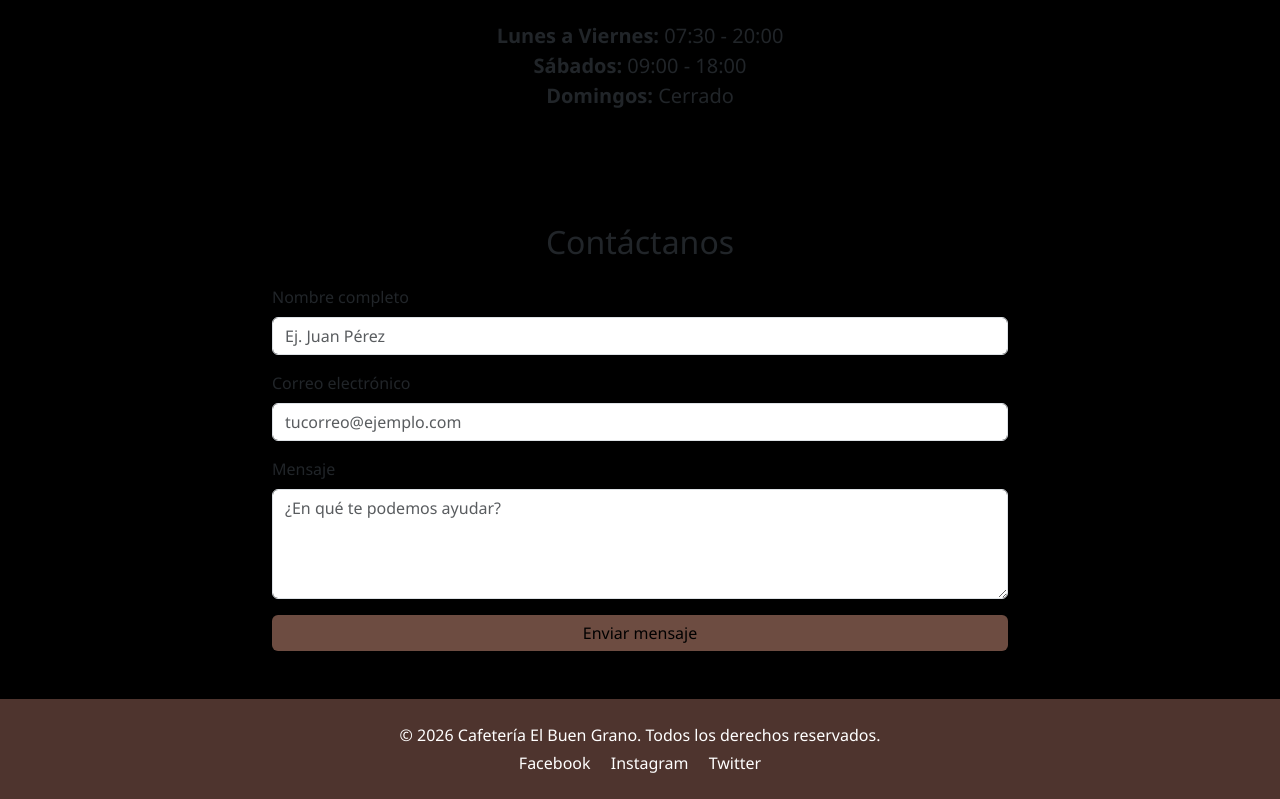
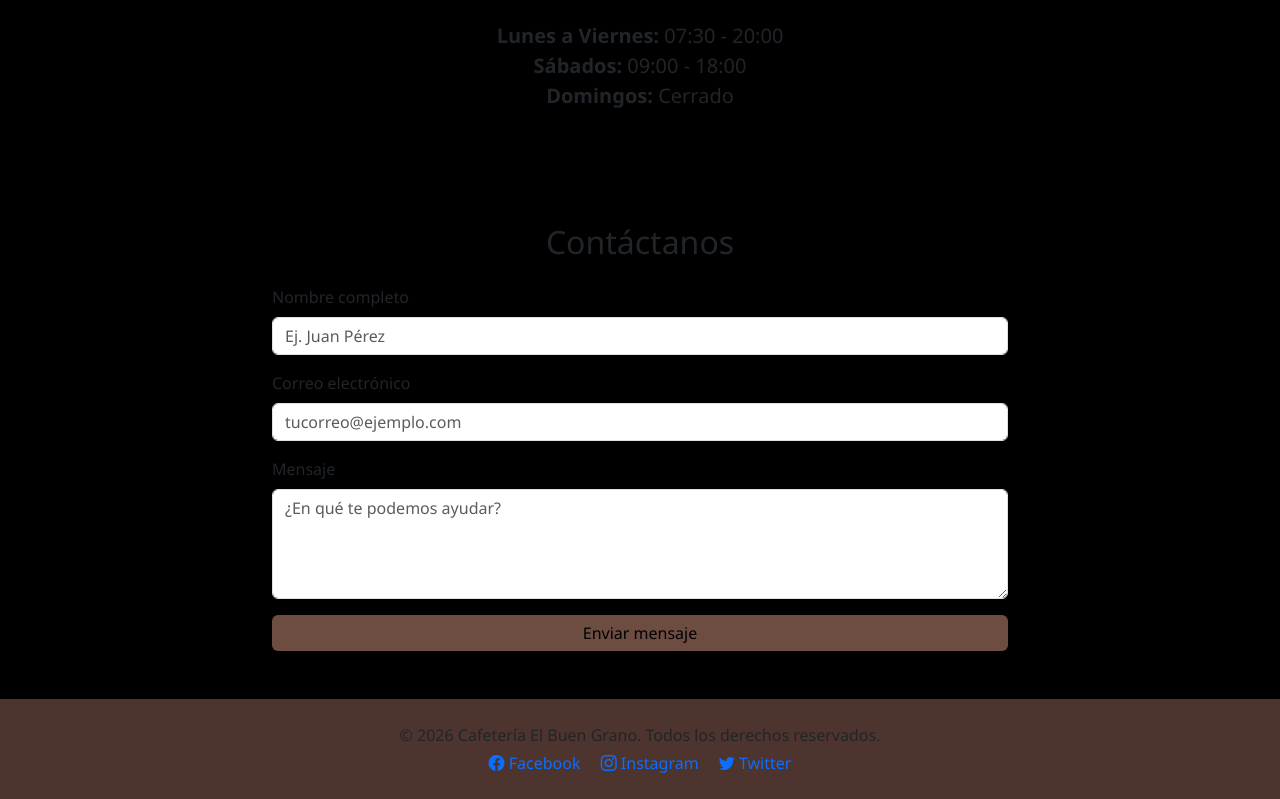
Before and after one commit to MiguelWanderer/Cafeteria-Test, a plain HTML site: page index.html in a window 1280 px wide. Shown: the part 1094-1893 px from the top of the page. Drawn offline with nearby package versions, Linux system fonts and the light colour scheme; files that its build step writes are made by us from their sources.

Commit message:
Correccion del Fotter y Mejora de links a paginas webs

```diff
--- a/index.html
+++ b/index.html
@@ -6,6 +6,8 @@
     <title>Cafetería El Buen Grano</title>
     <link href="https://cdn.jsdelivr.net/npm/bootstrap@5.3.3/dist/css/bootstrap.min.css" rel="stylesheet">
     <link rel="stylesheet" href="style.css">
+    <link rel="stylesheet" href="https://cdn.jsdelivr.net/npm/bootstrap-icons@1.11.3/font/bootstrap-icons.min.css">
+
 </head>
 <body>
     <nav class="navbar navbar-expand-lg navbar-dark bg-dark">
@@ -104,13 +106,13 @@
         </div>
     </section>
 
-    <footer class="bg-coffee text-white text-center py-4">
+    <footer class="bg-coffee text-center py-4">
         <div class="container">
             <p class="mb-1">&copy; 2026 Cafetería El Buen Grano. Todos los derechos reservados.</p>
             <div>
-                <a href="#" class="text-white text-decoration-none me-3">Facebook</a>
-                <a href="#" class="text-white text-decoration-none me-3">Instagram</a>
-                <a href="#" class="text-white text-decoration-none">Twitter</a>
+                <a href="https://www.facebook.com/" class=" text-decoration-none me-3"><i class="bi bi-facebook"></i> Facebook</a>
+                <a href="https://www.instagram.com/" class=" text-decoration-none me-3"><i class="bi bi-instagram"></i> Instagram</a>
+                <a href="https://x.com/?lang=es" class=" text-decoration-none"><i class="bi bi-twitter"></i> Twitter</a>
             </div>
         </div>
     </footer>
```
